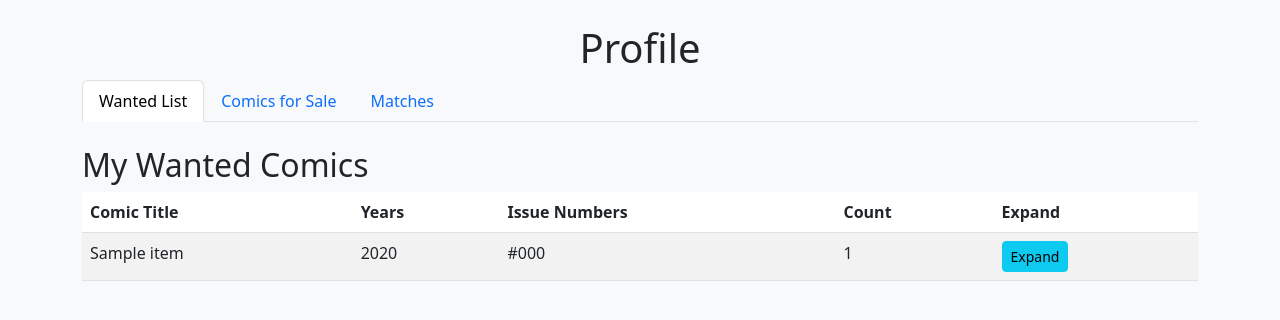
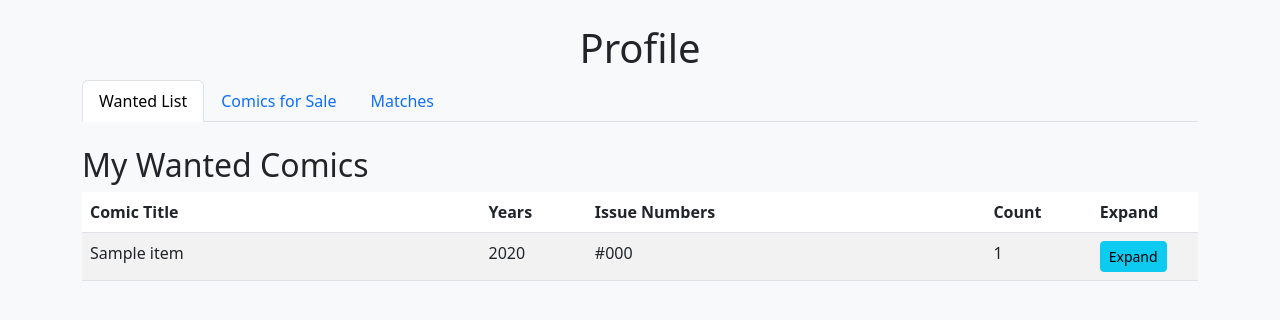
Before and after one commit to ComicsMP/comicsmp, a PHP site: page /comicsmp/profile.php in a window 1280 px wide. Shown: the top 320 px of the page. Run offline with PHP 8.4, Linux system fonts and the light colour scheme; the visitor is signed in with stand-in values (Sample User, id 1); tables that the repository leaves empty or names only in its code hold one stand-in row (values such as "Sample post"); data that the repository does not hold is empty.

Commit message:
Auto-update latest changes

```diff
--- a/profile.php
+++ b/profile.php
@@ -44,14 +44,19 @@ function getFinalImagePath($rawPath) {
 // --- FETCH WANTED LIST ---
 $sql = "
     SELECT comic_title, years,
-           GROUP_CONCAT(issue_number SEPARATOR ', ') AS issues,
-           GROUP_CONCAT(Issue_URL SEPARATOR ',') AS issue_urls,
+           GROUP_CONCAT(issue_number ORDER BY
+               CAST(REGEXP_SUBSTR(issue_number, '^[0-9]+') AS UNSIGNED),
+               issue_number ASC SEPARATOR ', ') AS issues,
+           GROUP_CONCAT(Issue_URL ORDER BY
+               CAST(REGEXP_SUBSTR(issue_number, '^[0-9]+') AS UNSIGNED),
+               issue_number ASC SEPARATOR ',') AS issue_urls,
            COUNT(*) AS count
     FROM wanted_items
     WHERE user_id = ?
     GROUP BY comic_title, years
     ORDER BY comic_title ASC
 ";
+
 $stmt = $conn->prepare($sql);
 $stmt->bind_param("i", $user_id);
 $stmt->execute();
@@ -70,14 +75,19 @@ $stmt->close();
 // --- FETCH SALE LISTINGS ---
 $sql2 = "
     SELECT comic_title, years,
-           GROUP_CONCAT(issue_number SEPARATOR ', ') AS issues,
-           GROUP_CONCAT(Issue_URL SEPARATOR ',') AS issue_urls,
+           GROUP_CONCAT(issue_number ORDER BY
+               CAST(REGEXP_SUBSTR(issue_number, '^[0-9]+') AS UNSIGNED),
+               issue_number ASC SEPARATOR ', ') AS issues,
+           GROUP_CONCAT(Issue_URL ORDER BY
+               CAST(REGEXP_SUBSTR(issue_number, '^[0-9]+') AS UNSIGNED),
+               issue_number ASC SEPARATOR ',') AS issue_urls,
            COUNT(*) AS count
     FROM comics_for_sale
     WHERE user_id = ?
     GROUP BY comic_title, years
     ORDER BY comic_title ASC
 ";
+
 $stmt2 = $conn->prepare($sql2);
 $stmt2->bind_param("i", $user_id);
 $stmt2->execute();
@@ -177,9 +187,39 @@ if (!$currency) {
   <title>Profile - Wanted, Selling & Matches</title>
   <link rel="stylesheet" href="https://cdn.jsdelivr.net/npm/bootstrap@5.3.0/dist/css/bootstrap.min.css">
   <style>
+    /* New CSS classes for fixed table layouts and columns */
+    .table-fixed {
+      table-layout: fixed;
+      width: 100%;
+    }
+    .fixed-title-col {
+      width: 300px;
+      white-space: normal;
+      word-wrap: break-word;
+    }
+    .fixed-small-col {
+      width: 80px;
+      white-space: nowrap;
+      overflow: hidden;
+      text-overflow: ellipsis;
+    }
+    .fixed-cover-col {
+      width: 170px; /* used in non-matches tables */
+    }
+    /* New classes for Matches nested tables */
+    .matches-cover-col {
+      width: 80px;
+    }
+    .matches-title-col {
+      width: 390px; /* original 300px + extra 90px saved from cover column */
+      white-space: normal;
+      word-wrap: break-word;
+    }
+
+    /* Updated cover image size for main covers */
     .cover-img {
-      width: 150px;
-      height: 225px;
+      width: 160px;
+      height: 240px;
       object-fit: cover;
       margin: 5px;
       border: 1px solid #ddd;
@@ -189,7 +229,7 @@ if (!$currency) {
     .cover-wrapper {
       position: relative;
       display: inline-block;
-      width: 150px;
+      width: 160px;
     }
     .remove-cover, .remove-sale {
       position: absolute;
@@ -294,24 +334,24 @@ if (!$currency) {
       <?php if (empty($wantedSeries)): ?>
         <p>No wanted items found.</p>
       <?php else: ?>
-        <table class="table table-striped" id="wantedTable">
+        <table class="table table-striped table-fixed" id="wantedTable">
           <thead>
             <tr>
-              <th>Comic Title</th>
-              <th>Years</th>
-              <th>Issue Numbers</th>
-              <th>Count</th>
-              <th>Expand</th>
+              <th class="fixed-title-col">Comic Title</th>
+              <th class="fixed-small-col">Years</th>
+              <th class="fixed-title-col">Issue Numbers</th>
+              <th class="fixed-small-col">Count</th>
+              <th class="fixed-small-col">Expand</th>
             </tr>
           </thead>
           <tbody>
             <?php foreach ($wantedSeries as $index => $series): ?>
               <tr class="main-row" data-index="<?php echo $index; ?>">
-                <td><?php echo htmlspecialchars($series['comic_title']); ?></td>
-                <td><?php echo htmlspecialchars($series['years']); ?></td>
-                <td><?php echo htmlspecialchars($series['issues']); ?></td>
-                <td><?php echo htmlspecialchars($series['count']); ?></td>
-                <td>
+                <td class="fixed-title-col"><?php echo htmlspecialchars($series['comic_title']); ?></td>
+                <td class="fixed-small-col"><?php echo htmlspecialchars($series['years']); ?></td>
+                <td class="fixed-title-col"><?php echo htmlspecialchars($series['issues']); ?></td>
+                <td class="fixed-small-col"><?php echo htmlspecialchars($series['count']); ?></td>
+                <td class="fixed-small-col">
                   <button class="btn btn-info btn-sm expand-btn"
                           data-comic-title="<?php echo htmlspecialchars($series['comic_title']); ?>"
                           data-years="<?php echo htmlspecialchars($series['years']); ?>"
@@ -338,24 +378,24 @@ if (!$currency) {
       <?php if (empty($saleGroups)): ?>
         <p>No comics listed for sale.</p>
       <?php else: ?>
-        <table class="table table-striped" id="sellingTable">
+        <table class="table table-striped table-fixed" id="sellingTable">
           <thead>
             <tr>
-              <th>Comic Title</th>
-              <th>Years</th>
-              <th>Issue Numbers</th>
-              <th>Count</th>
-              <th>Expand</th>
+              <th class="fixed-title-col">Comic Title</th>
+              <th class="fixed-small-col">Years</th>
+              <th class="fixed-title-col">Issue Numbers</th>
+              <th class="fixed-small-col">Count</th>
+              <th class="fixed-small-col">Expand</th>
             </tr>
           </thead>
           <tbody>
             <?php foreach ($saleGroups as $index => $group): ?>
               <tr class="main-row" data-index="<?php echo $index; ?>">
-                <td><?php echo htmlspecialchars($group['comic_title']); ?></td>
-                <td><?php echo htmlspecialchars($group['years']); ?></td>
-                <td><?php echo htmlspecialchars($group['issues']); ?></td>
-                <td><?php echo htmlspecialchars($group['count']); ?></td>
-                <td>
+                <td class="fixed-title-col"><?php echo htmlspecialchars($group['comic_title']); ?></td>
+                <td class="fixed-small-col"><?php echo htmlspecialchars($group['years']); ?></td>
+                <td class="fixed-title-col"><?php echo htmlspecialchars($group['issues']); ?></td>
+                <td class="fixed-small-col"><?php echo htmlspecialchars($group['count']); ?></td>
+                <td class="fixed-small-col">
                   <button class="btn btn-info btn-sm sale-expand-btn"
                           data-comic-title="<?php echo htmlspecialchars($group['comic_title']); ?>"
                           data-years="<?php echo htmlspecialchars($group['years']); ?>"
@@ -386,13 +426,13 @@ if (!$currency) {
       <?php if (empty($groupedMatches)): ?>
         <p>No matches found at this time.</p>
       <?php else: ?>
-        <table class="table table-striped" id="matchesTable">
+        <table class="table table-striped table-fixed" id="matchesTable">
           <thead>
             <tr>
-              <th>Other Party</th>
-              <th># of Issues Matched</th>
-              <th>Contact</th>
-              <th>Expand</th>
+              <th class="fixed-title-col">Other Party</th>
+              <th class="fixed-small-col"># of Issues Matched</th>
+              <th class="fixed-small-col">Contact</th>
+              <th class="fixed-small-col">Expand</th>
             </tr>
           </thead>
           <tbody>
@@ -400,9 +440,9 @@ if (!$currency) {
                     $displayName = $userNamesMap[$otherUserId] ?? ('User #'.$otherUserId);
             ?>
               <tr class="match-main-row" data-index="<?php echo $otherUserId; ?>">
-                <td><?php echo htmlspecialchars($displayName); ?></td>
-                <td><?php echo count($matchesArray); ?></td>
-                <td>
+                <td class="fixed-title-col"><?php echo htmlspecialchars($displayName); ?></td>
+                <td class="fixed-small-col"><?php echo count($matchesArray); ?></td>
+                <td class="fixed-small-col">
                   <button class="btn btn-sm btn-primary send-message-btn"
                           data-other-user-id="<?php echo $otherUserId; ?>"
                           data-other-username="<?php echo htmlspecialchars($displayName); ?>"
@@ -410,7 +450,7 @@ if (!$currency) {
                     PM
                   </button>
                 </td>
-                <td>
+                <td class="fixed-small-col">
                   <button class="btn btn-info btn-sm expand-match-btn"
                           data-other-user-id="<?php echo $otherUserId; ?>">
                     Expand
@@ -429,22 +469,22 @@ if (!$currency) {
                   ?>
                   <?php if (!empty($buyMatches)): ?>
                     <h5>Comics You Can Buy From <?php echo htmlspecialchars($displayName); ?></h5>
-                    <table class="table table-bordered nested-table">
+                    <table class="table table-bordered nested-table table-fixed">
                       <thead>
                         <tr>
-                          <th>Cover</th>
-                          <th>Comic Title</th>
-                          <th>Issue #</th>
-                          <th>Year</th>
-                          <th>Condition</th>
-                          <th>Graded</th>
-                          <th>Price</th>
+                          <th class="matches-cover-col">Cover</th>
+                          <th class="matches-title-col">Comic Title</th>
+                          <th class="fixed-small-col">Issue #</th>
+                          <th class="fixed-small-col">Year</th>
+                          <th class="fixed-small-col">Condition</th>
+                          <th class="fixed-small-col">Graded</th>
+                          <th class="fixed-small-col">Price</th>
                         </tr>
                       </thead>
                       <tbody>
                         <?php foreach ($buyMatches as $m): ?>
                           <tr>
-                            <td style="width:70px;">
+                            <td class="matches-cover-col">
                               <img class="match-cover-img"
                                    src="<?php echo htmlspecialchars(getFinalImagePath($m['image_path'])); ?>"
                                    data-context="buy"
@@ -456,14 +496,14 @@ if (!$currency) {
                                    data-graded="<?php echo ($m['graded'] == '1') ? 'Yes' : 'No'; ?>"
                                    data-price="<?php echo !empty($m['price']) ? '$'.number_format($m['price'],2).' '.htmlspecialchars($currency) : 'N/A'; ?>"
                                    alt="Cover"
-                                   style="width:60px; height:90px; object-fit:cover;">
+                                   style="width:80px; height:120px; object-fit:cover;">
                             </td>
-                            <td><?php echo htmlspecialchars($m['comic_title']); ?></td>
-                            <td><?php echo htmlspecialchars($m['issue_number']); ?></td>
-                            <td><?php echo htmlspecialchars($m['years']); ?></td>
-                            <td><?php echo htmlspecialchars($m['comic_condition'] ?? 'N/A'); ?></td>
-                            <td><?php echo ($m['graded'] == '1') ? 'Yes' : 'No'; ?></td>
-                            <td><?php echo !empty($m['price']) ? '$'.number_format($m['price'],2).' '.htmlspecialchars($currency) : 'N/A'; ?></td>
+                            <td class="matches-title-col"><?php echo htmlspecialchars($m['comic_title']); ?></td>
+                            <td class="fixed-small-col"><?php echo htmlspecialchars($m['issue_number']); ?></td>
+                            <td class="fixed-small-col"><?php echo htmlspecialchars($m['years']); ?></td>
+                            <td class="fixed-small-col"><?php echo htmlspecialchars($m['comic_condition'] ?? 'N/A'); ?></td>
+                            <td class="fixed-small-col"><?php echo ($m['graded'] == '1') ? 'Yes' : 'No'; ?></td>
+                            <td class="fixed-small-col"><?php echo !empty($m['price']) ? '$'.number_format($m['price'],2).' '.htmlspecialchars($currency) : 'N/A'; ?></td>
                           </tr>
                         <?php endforeach; ?>
                       </tbody>
@@ -472,22 +512,22 @@ if (!$currency) {
 
                   <?php if (!empty($sellMatches)): ?>
                     <h5>Comics You Can Sell To <?php echo htmlspecialchars($displayName); ?></h5>
-                    <table class="table table-bordered nested-table">
+                    <table class="table table-bordered nested-table table-fixed">
                       <thead>
                         <tr>
-                          <th>Cover</th>
-                          <th>Comic Title</th>
-                          <th>Issue #</th>
-                          <th>Year</th>
-                          <th>Condition</th>
-                          <th>Graded</th>
-                          <th>Price</th>
+                          <th class="matches-cover-col">Cover</th>
+                          <th class="matches-title-col">Comic Title</th>
+                          <th class="fixed-small-col">Issue #</th>
+                          <th class="fixed-small-col">Year</th>
+                          <th class="fixed-small-col">Condition</th>
+                          <th class="fixed-small-col">Graded</th>
+                          <th class="fixed-small-col">Price</th>
                         </tr>
                       </thead>
                       <tbody>
                         <?php foreach ($sellMatches as $m): ?>
                           <tr>
-                            <td style="width:70px;">
+                            <td class="matches-cover-col">
                               <img class="match-cover-img"
                                    src="<?php echo htmlspecialchars(getFinalImagePath($m['image_path'])); ?>"
                                    data-context="sell"
@@ -499,14 +539,14 @@ if (!$currency) {
                                    data-graded="<?php echo ($m['graded'] == '1') ? 'Yes' : 'No'; ?>"
                                    data-price="<?php echo !empty($m['price']) ? '$'.number_format($m['price'],2).' '.htmlspecialchars($currency) : 'N/A'; ?>"
                                    alt="Cover"
-                                   style="width:60px; height:90px; object-fit:cover;">
+                                   style="width:80px; height:120px; object-fit:cover;">
                             </td>
-                            <td><?php echo htmlspecialchars($m['comic_title']); ?></td>
-                            <td><?php echo htmlspecialchars($m['issue_number']); ?></td>
-                            <td><?php echo htmlspecialchars($m['years']); ?></td>
-                            <td><?php echo htmlspecialchars($m['comic_condition'] ?? 'N/A'); ?></td>
-                            <td><?php echo ($m['graded'] == '1') ? 'Yes' : 'No'; ?></td>
-                            <td><?php echo !empty($m['price']) ? '$'.number_format($m['price'],2).' '.htmlspecialchars($currency) : 'N/A'; ?></td>
+                            <td class="matches-title-col"><?php echo htmlspecialchars($m['comic_title']); ?></td>
+                            <td class="fixed-small-col"><?php echo htmlspecialchars($m['issue_number']); ?></td>
+                            <td class="fixed-small-col"><?php echo htmlspecialchars($m['years']); ?></td>
+                            <td class="fixed-small-col"><?php echo htmlspecialchars($m['comic_condition'] ?? 'N/A'); ?></td>
+                            <td class="fixed-small-col"><?php echo ($m['graded'] == '1') ? 'Yes' : 'No'; ?></td>
+                            <td class="fixed-small-col"><?php echo !empty($m['price']) ? '$'.number_format($m['price'],2).' '.htmlspecialchars($currency) : 'N/A'; ?></td>
                           </tr>
                         <?php endforeach; ?>
                       </tbody>
@@ -749,6 +789,10 @@ if (!$currency) {
   // JavaScript helper to mimic PHP's getFinalImagePath logic
   function getFinalImagePathJS(raw) {
     raw = raw ? raw.trim() : '';
+    // If the image path is already absolute, return it as is.
+    if (raw.startsWith('/comicsmp/')) {
+        return raw;
+    }
     if (!raw || raw.toLowerCase() === 'null') {
         return '/comicsmp/placeholder.jpg';
     }
@@ -771,6 +815,37 @@ if (!$currency) {
     }
     return raw;
 }
+
+
+  // Sorting function for cover images based on data-issue-number attribute.
+  // Updated sorting function for cover images based on data-issue-number attribute.
+function sortCovers(containerSelector) {
+    var $container = $(containerSelector);
+    var $covers = $container.children();
+    $covers.sort(function(a, b) {
+        // Remove leading '#' for proper numeric comparison.
+        var issueAFull = ($(a).data("issue-number") || "").toString();
+        var issueBFull = ($(b).data("issue-number") || "").toString();
+        var issueA = issueAFull.replace(/^#/, '');
+        var issueB = issueBFull.replace(/^#/, '');
+
+        // Extract the numeric portion using a regular expression.
+        var matchA = issueA.match(/^\d+/);
+        var matchB = issueB.match(/^\d+/);
+        var numA = matchA ? parseInt(matchA[0], 10) : 0;
+        var numB = matchB ? parseInt(matchB[0], 10) : 0;
+
+        // Compare numeric parts.
+        if (numA !== numB) {
+            return numA - numB;
+        } else {
+            // If numeric parts are the same, fallback to string comparison.
+            return issueA.localeCompare(issueB, undefined, {numeric:true, sensitivity:'base'});
+        }
+    });
+    $container.html($covers);
+}
+
 
   // Set current user ID and currency from PHP
   var currentUserId = <?php echo json_encode($user_id); ?>;
@@ -833,6 +908,8 @@ if (!$currency) {
         data: { comic_title: comicTitle, years: years, issue_urls: issueUrls },
         success: function (html) {
             $("#covers-" + index).html(html);
+            // *** Comment out or remove the sort call so SQL ordering is preserved ***
+            // sortCovers("#covers-" + index);
             $(rowSelector).slideDown();
         },
         error: function () {
@@ -840,6 +917,7 @@ if (!$currency) {
         }
     });
 });
+
 
     // Expand for Sales List
     $('#sellingTable').on("click", ".sale-expand-btn", function (e) {
@@ -860,6 +938,8 @@ if (!$currency) {
         data: { comic_title: comicTitle, years: years, issue_urls: issueUrls },
         success: function (html) {
           $("#sale-covers-" + index).html(html);
+          // Call sortCovers after covers are loaded
+          sortCovers("#sale-covers-" + index);
           $(rowSelector).slideDown();
         },
         error: function () {
@@ -1163,7 +1243,7 @@ if (!$currency) {
            html += '<div class="form-check mb-2 d-flex align-items-start" style="gap: 10px;">';
            html += '<input class="form-check-input mt-1 match-checkbox" type="checkbox" value="'+ idx +'" id="match_'+idx+'">';
            html += '<label class="form-check-label d-flex align-items-center" for="match_'+idx+'" style="gap:10px;">';
-           html += '<img src="'+ imagePath +'" alt="Cover" style="width:50px; height:75px; object-fit:cover;">';
+           html += '<img src="'+ imagePath +'" alt="Cover" style="width:80px; height:120px; object-fit:cover;">';
            html += '<span>';
            html += match.comic_title + " (" + match.years + ") Issue #" + issueNum;
            if(match.comic_condition) {
@@ -1187,7 +1267,7 @@ if (!$currency) {
            html += '<div class="form-check mb-2 d-flex align-items-start" style="gap: 10px;">';
            html += '<input class="form-check-input mt-1 match-checkbox" type="checkbox" value="'+ idx +'" id="match_'+idx+'">';
            html += '<label class="form-check-label d-flex align-items-center" for="match_'+idx+'" style="gap:10px;">';
-           html += '<img src="'+ imagePath +'" alt="Cover" style="width:50px; height:75px; object-fit:cover;">';
+           html += '<img src="'+ imagePath +'" alt="Cover" style="width:80px; height:120px; object-fit:cover;">';
            html += '<span>';
            html += match.comic_title + " (" + match.years + ") Issue #" + issueNum;
            if(match.comic_condition) {
```
Also changed, not shown: getSaleCovers.php (+21 -17 lines), getSeriesCovers.php (+18 -17 lines), 1 other file. Lines whose indentation alone changed are shown as unchanged.
